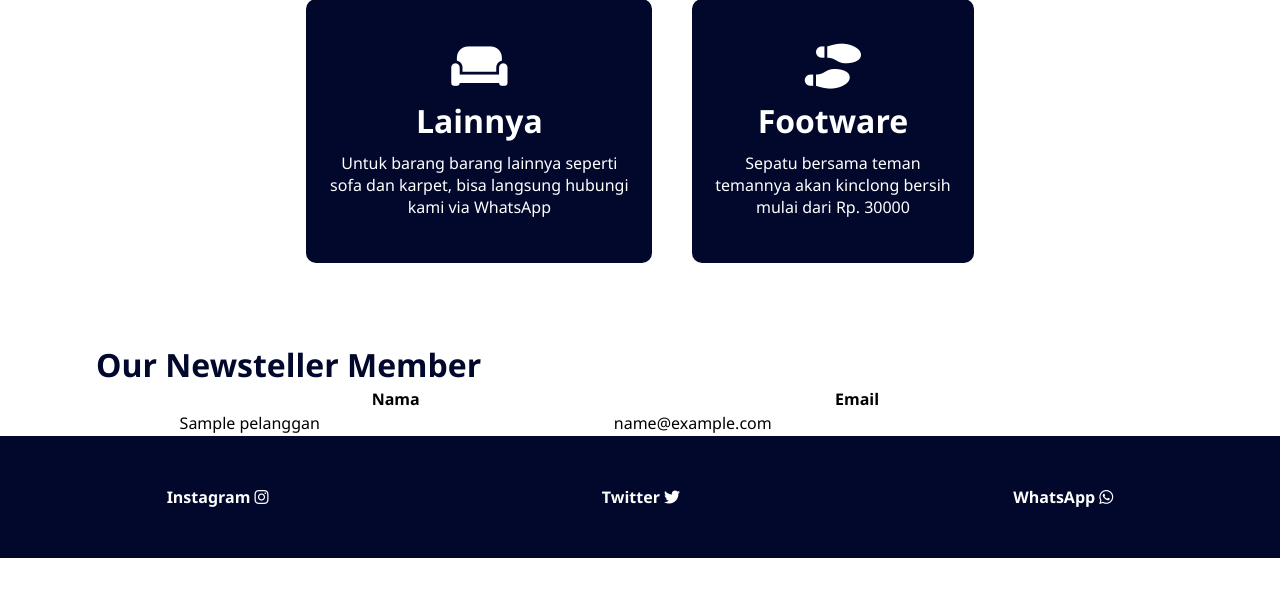
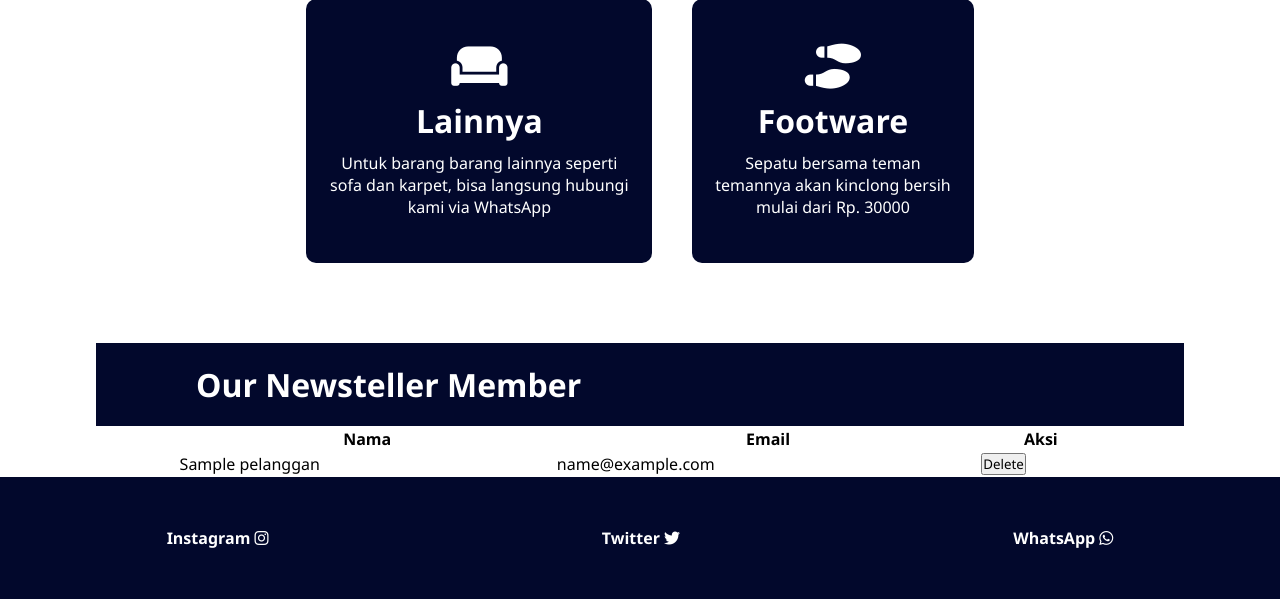
Before and after one commit to imtaffa/WEB, a PHP site: page /price.php in a window 1280 px wide. Shown: the part 556-1155 px from the top of the page. Before the commit the page ends 1114 px from the top, so only its background shows below. Run offline with PHP 8.4, Linux system fonts and the light colour scheme; tables that the repository leaves empty or names only in its code hold one stand-in row (values such as "Sample post"); some libraries are stand-ins or nearby versions.

Commit message:
Update Code

```diff
--- a/config.php
+++ b/config.php
@@ -8,6 +8,18 @@ function addpelanggan( $data )
     $email = $data['email'];
 
     mysqli_query($con, "INSERT INTO pelanggan VALUES ('$name','$email')");
+
+    if(mysqli_affected_rows($con) > 0) :
+        return true;
+    else:
+        return false;
+    endif;
+}
+
+function deletepelanggan( $email )
+{
+    global $con;
+    mysqli_query($con, "DELETE FROM pelanggan WHERE email = '$email'");
 
     if(mysqli_affected_rows($con) > 0) :
         return true;
@@ -47,7 +59,19 @@ class PelangganData {
 
         return $pelanggan_data;
     }
+
+    public function deletepelanggan( $email ) {
+        global $con;
+        mysqli_query($con, "DELETE FROM pelanggan WHERE email = '$email'");
+
+        if(mysqli_affected_rows($con) > 0) :
+            return true;
+        else:
+            return false;
+        endif;
+    }
 }
 
 $pelanggan_data = new PelangganData($con);
 $all_pelanggan = $pelanggan_data->getallpelanggan();
+?>
--- a/price.php
+++ b/price.php
@@ -66,12 +66,13 @@
         <div class="how-itworks">
     <div class="container">
         <?php include 'config.php'; ?>
-              <h1>Our Newsteller Member</h1>
-              <table class="container" >
+        <h1 class="header">Our Newsteller Member</h1>
+        <table class="container" id="pelanggan-table">
             <thead>
                 <tr>
                     <th scope="col ">Nama</th>
                     <th scope="col ">Email</th>
+                    <th scope="col ">Aksi</th>
                 </tr>
             </thead>
             <tbody>
@@ -79,12 +80,36 @@
                 <tr>
                     <td><?= htmlspecialchars($item['name']) ?></td>
                     <td><?= htmlspecialchars($item['email']) ?></td>
+                    <td><button class="btn btn-danger delete-btn" data-email="<?= htmlspecialchars($item['email']) ?>">Delete</button></td>
                 </tr>
                 <?php } ?>
             </tbody>
         </table>
     </div>
 </div>
+<script src="https://code.jquery.com/jquery-3.5.1.min.js"></script>
+<script>
+$(document).ready(function(){
+    $(".delete-btn").click(function(){
+        var email = $(this).data("email");
+
+        if(confirm("Apakah anda yakin ingin menghapus data ini?")) {
+            $.ajax({
+                url: "delete.php",
+                type: "POST",
+                data: {email: email},
+                success: function(response){
+                    if(response == "success") {
+                        location.reload();
+                    } else {
+                        alert("Gagal menghapus data");
+                    }
+                }
+            });
+        }
+    });
+});
+</script>
 </body>
 
 <?php include('footer.php')?>
```
Also changed, not shown: delete.php (added, +11 -0 lines). Lines whose indentation alone changed are shown as unchanged.
